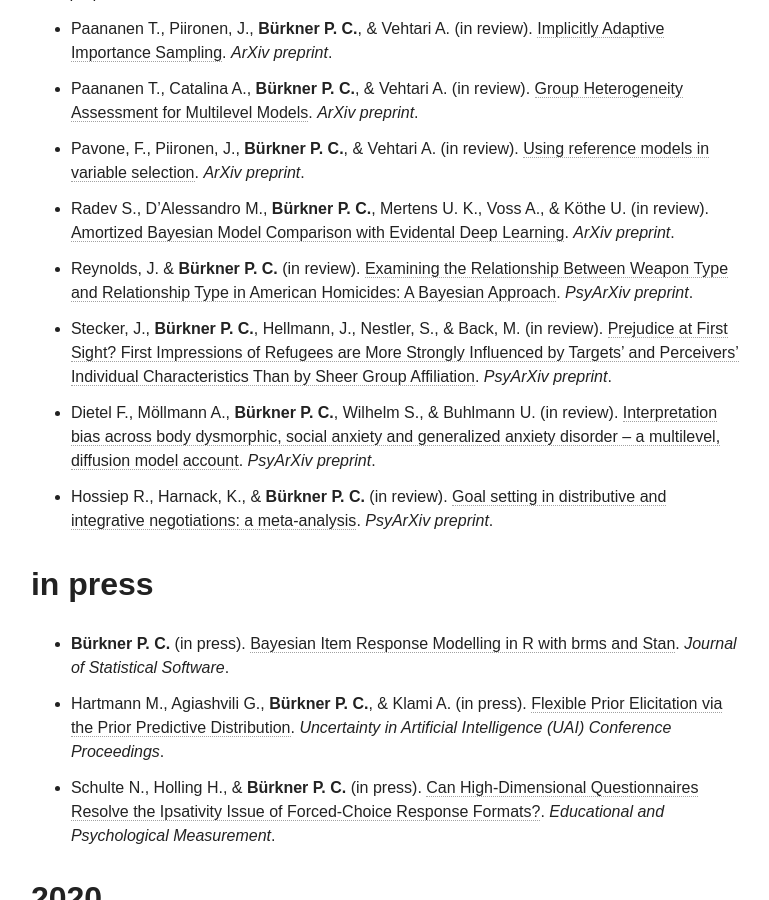
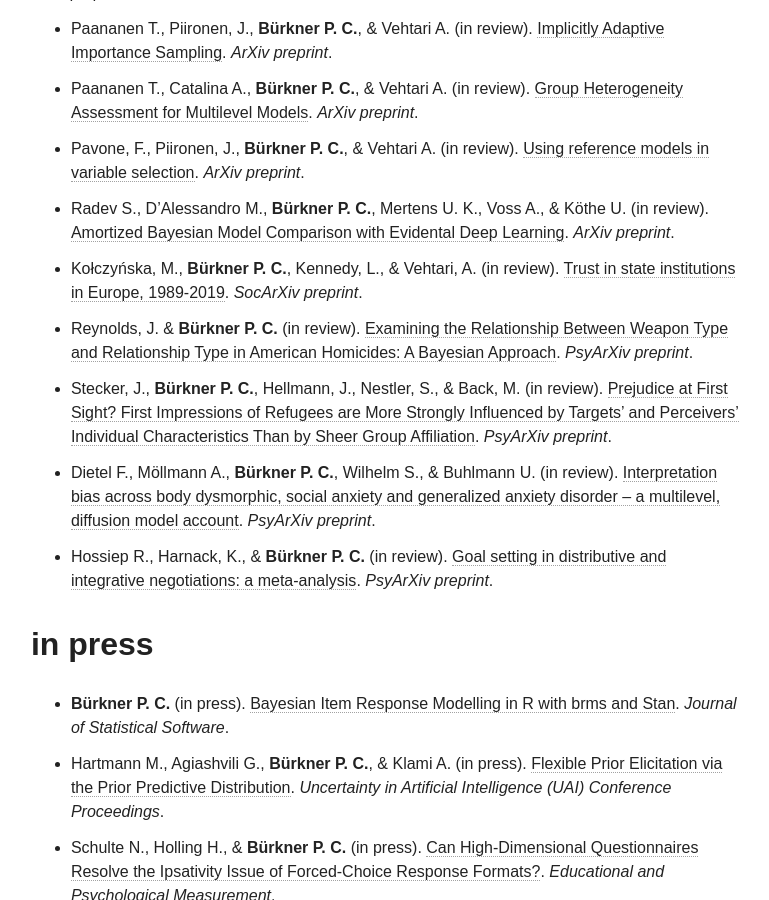
Before and after one commit to paul-buerkner/paul-buerkner.github.io, a Jekyll site: the page built from publications/index.md, in a window 1280 px wide and 900 px high, scrolled down 797 px. Shown: the whole window, without its empty margins (255-1024 px from the left). Built offline with Jekyll 4.4.1, drawn with Linux system fonts in a browser that asks for light colours; nearby versions of some CDN libraries.

Commit message:
add preprint

```diff
--- a/publications/index.md
+++ b/publications/index.md
@@ -12,6 +12,7 @@
 * Paananen T., Catalina A., **Bürkner P. C.**, & Vehtari A. (in review). [Group Heterogeneity Assessment for Multilevel Models](http://arxiv.org/abs/2005.02773). *ArXiv preprint*.
 * Pavone, F., Piironen, J., **Bürkner P. C.**, & Vehtari A. (in review). [Using reference models in variable selection](https://arxiv.org/abs/2004.13118). *ArXiv preprint*.
 * Radev S., D’Alessandro M., **Bürkner P. C.**, Mertens U. K., Voss A., & Köthe U. (in review). [Amortized Bayesian Model Comparison with Evidental Deep Learning](https://arxiv.org/abs/2004.10629). *ArXiv preprint*.
+* Kołczyńska, M., **Bürkner P. C.**, Kennedy, L., & Vehtari, A. (in review). [Trust in state institutions in Europe, 1989-2019](https://osf.io/preprints/socarxiv/3v5g7/). *SocArXiv preprint*.
 * Reynolds, J. & **Bürkner P. C.** (in review). [Examining the Relationship Between Weapon Type and Relationship Type in American Homicides: A Bayesian Approach](https://psyarxiv.com/tf7je/). *PsyArXiv preprint*.
 * Stecker, J., **Bürkner P. C.**, Hellmann, J., Nestler, S., & Back, M. (in review). [Prejudice at First Sight? First Impressions of Refugees are More Strongly Influenced by Targets’ and Perceivers’ Individual Characteristics Than by Sheer Group Affiliation](https://psyarxiv.com/wt6kr). *PsyArXiv preprint*.
 * Dietel F., Möllmann A., **Bürkner P. C.**, Wilhelm S., & Buhlmann U. (in review). [Interpretation bias across body dysmorphic, social anxiety and generalized anxiety disorder – a multilevel, diffusion model account](https://psyarxiv.com/3hnpu/). *PsyArXiv preprint*.
```
